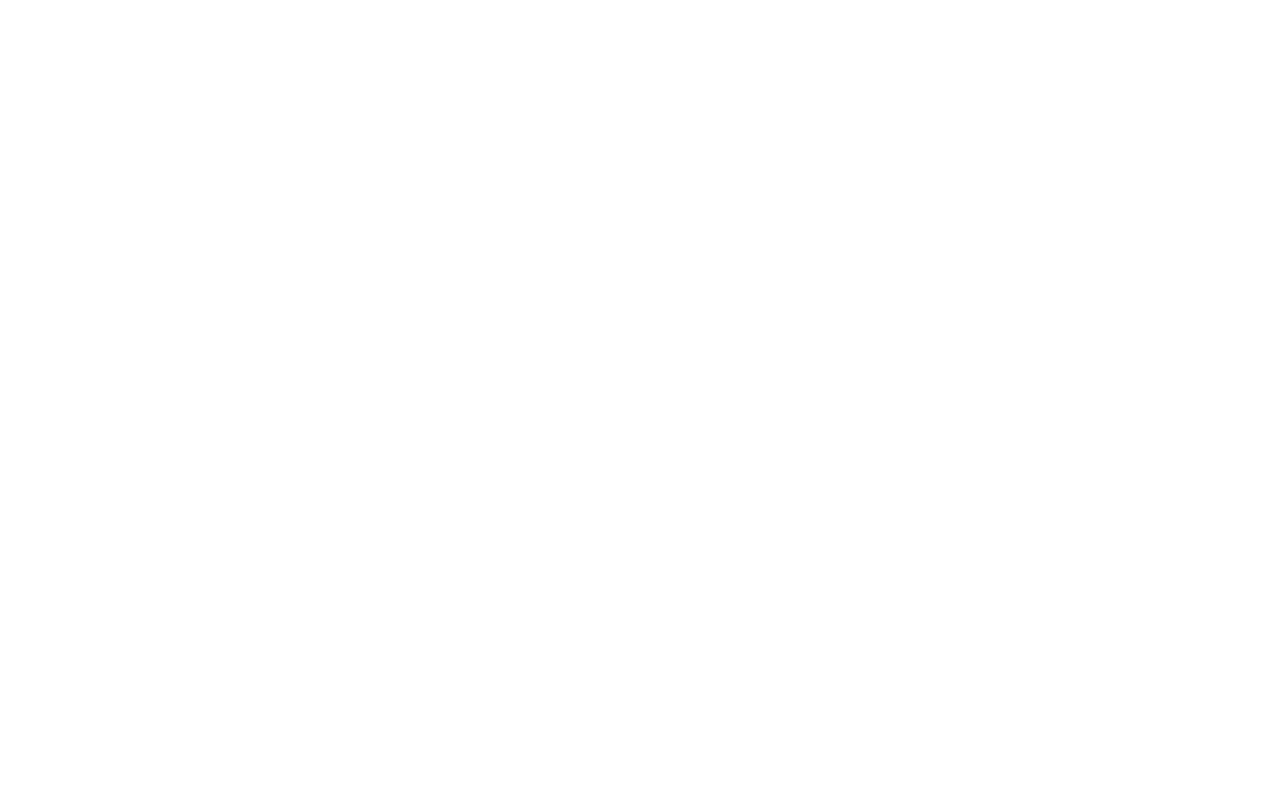
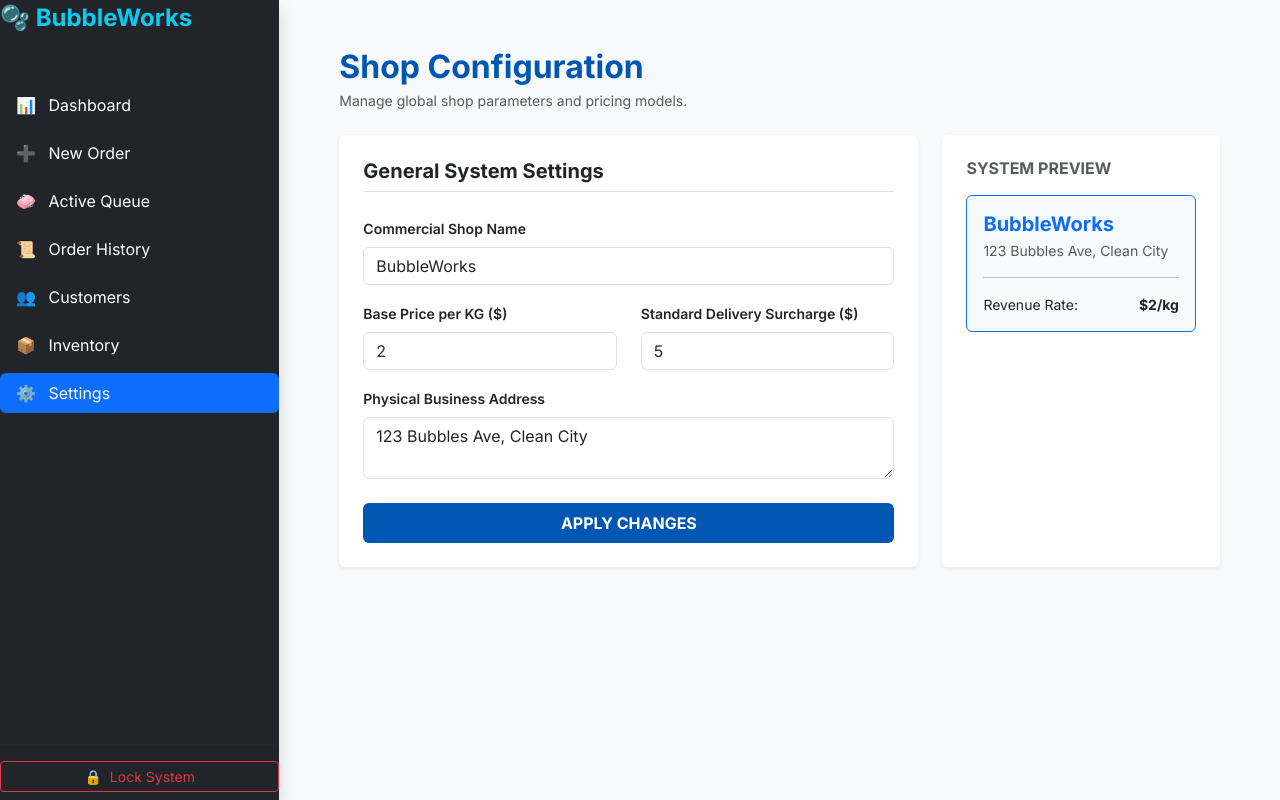
Before and after one commit to JM-P-1200/laundry-system, a React (Vite) app: page /settings in a window 1280 px wide. Before the commit this address had no page. Built offline with nearby package versions, Linux system fonts and the light colour scheme; sample sign-in values are in the browser's storage.

Commit message:
layout framed correction

```diff
--- a/src/App.jsx
+++ b/src/App.jsx
@@ -2,11 +2,11 @@
 import { BrowserRouter as Router, Routes, Route } from 'react-router-dom';
 import { SettingsProvider } from './context/SettingsContext';
 
-// Layouts
+// Layout Imports
 import AdminLayout from './layouts/AdminLayout';
 import PublicLayout from './layouts/PublicLayout';
 
-// Pages
+// Page Imports
 import { Home } from './pages/Home';
 import Dashboard from './pages/Dashboard';
 import NewOrder from './pages/NewOrder';
@@ -16,20 +16,21 @@
 import OrderHistory from './pages/OrderHistory';
 import Login from './pages/Login';
 import TrackOrder from './pages/TrackOrder';
+import Settings from './pages/Settings'; // Ensure this exists
 
 function App() {
   return (
     <SettingsProvider>
       <Router>
         <Routes>
-          {/* GROUP 1: PUBLIC PAGES */}
+          {/* PUBLIC NAVIGATION SHELL */}
           <Route element={<PublicLayout />}>
             <Route path="/" element={<Home />} />
             <Route path="/track" element={<TrackOrder />} />
             <Route path="/login" element={<Login />} />
           </Route>
 
-          {/* GROUP 2: ADMIN PAGES (All Protected by AdminLayout) */}
+          {/* INTERNAL MANAGEMENT SHELL */}
           <Route element={<AdminLayout />}>
             <Route path="/dashboard" element={<Dashboard />} />
             <Route path="/new-order" element={<NewOrder />} />
@@ -37,6 +38,7 @@
             <Route path="/inventory" element={<Inventory />} />
             <Route path="/customers" element={<Customers />} />
             <Route path="/history" element={<OrderHistory />} />
+            <Route path="/settings" element={<Settings />} />
           </Route>
         </Routes>
       </Router>
--- a/src/layouts/AdminLayout.jsx
+++ b/src/layouts/AdminLayout.jsx
@@ -0,0 +1,29 @@
+import React from 'react';
+import { Navigate, Outlet } from 'react-router-dom'; // CRITICAL: Must import Outlet
+import Sidebar from '../components/common/Sidebar';
+
+const AdminLayout = () => {
+  const isAdmin = localStorage.getItem('isAdmin') === 'true';
+
+  // Security Guard: Prevent horizontal scroll by using overflow-x-hidden
+  if (!isAdmin) {
+    return <Navigate to="/login" replace />;
+  }
+
+  return (
+    <div className="d-flex bg-light min-vh-100 overflow-x-hidden">
+      {/* Sidebar: Fixed 280px width to maintain 8pt grid alignment */}
+      <Sidebar />
+
+      {/* Main Content: flex-grow ensures it fills remaining space */}
+      <main className="flex-grow-1 p-4" style={{ minWidth: 0 }}>
+        <div className="container-fluid">
+          {/* THE OUTLET: This is where /dashboard or /inventory appears */}
+          <Outlet />
+        </div>
+      </main>
+    </div>
+  );
+};
+
+export default AdminLayout;
--- a/src/layouts/PublicLayout.jsx
+++ b/src/layouts/PublicLayout.jsx
@@ -8,6 +8,7 @@
     <div className="d-flex flex-column min-vh-100">
       <Navbar />
       <main className="flex-grow-1">
+        {/* Entry point for Home, Login, etc. */}
         <Outlet />
       </main>
       <Footer />
--- a/src/pages/Settings.jsx
+++ b/src/pages/Settings.jsx
@@ -1,9 +1,24 @@
-import React, { useState } from 'react';
+import React, { useState, useEffect } from 'react';
 import { useSettings } from '../context/SettingsContext';
 
 const Settings = () => {
   const { settings, updateSettings } = useSettings();
-  const [formData, setFormData] = useState({ ...settings });
+
+  // CRITICAL: Defensive initialization to prevent White Screen crash
+  const [formData, setFormData] = useState({
+    shopName: '',
+    pricePerKg: 0,
+    currency: '',
+    deliveryFee: 0,
+    address: ''
+  });
+
+  // Sync internal state when context loads
+  useEffect(() => {
+    if (settings) {
+      setFormData({ ...settings });
+    }
+  }, [settings]);
 
   const handleSubmit = (e) => {
     e.preventDefault();
@@ -11,50 +26,57 @@
     alert('Settings updated successfully!');
   };
 
+  // Prevent rendering if settings hasn't loaded to avoid layout shift (CLS)
+  if (!settings) return <div className="p-4 text-muted">Initializing system...</div>;
+
   return (
     <div className="p-4">
-      <h2 className="fw-bold text-brand-blue mb-4">Shop Settings</h2>
+      <header className="mb-4">
+        <h2 className="fw-bold text-brand-blue mb-1">Shop Configuration</h2>
+        <p className="text-muted small">Manage global shop parameters and pricing models.</p>
+      </header>
 
-      <div className="row">
+      <div className="row g-4">
         <div className="col-lg-8">
           <form onSubmit={handleSubmit} className="card border-0 shadow-sm p-4">
-            <h5 className="fw-bold mb-4 border-bottom pb-2">General Configuration</h5>
+            <h5 className="fw-bold mb-4 border-bottom pb-2">General System Settings</h5>
 
             <div className="mb-3">
-              <label className="form-label fw-semibold">Shop Name</label>
+              <label className="form-label fw-semibold small">Commercial Shop Name</label>
               <input
                 type="text"
                 className="form-control"
                 value={formData.shopName}
                 onChange={(e) => setFormData({...formData, shopName: e.target.value})}
+                required
               />
             </div>
 
             <div className="row mb-3">
               <div className="col-md-6">
-                <label className="form-label fw-semibold">Price per KG ({formData.currency})</label>
+                <label className="form-label fw-semibold small">Base Price per KG ({formData.currency})</label>
                 <input
                   type="number"
                   step="0.01"
                   className="form-control"
                   value={formData.pricePerKg}
-                  onChange={(e) => setFormData({...formData, pricePerKg: parseFloat(e.target.value)})}
+                  onChange={(e) => setFormData({...formData, pricePerKg: parseFloat(e.target.value) || 0})}
                 />
               </div>
               <div className="col-md-6">
-                <label className="form-label fw-semibold">Delivery Fee ({formData.currency})</label>
+                <label className="form-label fw-semibold small">Standard Delivery Surcharge ({formData.currency})</label>
                 <input
                   type="number"
                   step="0.1"
                   className="form-control"
                   value={formData.deliveryFee}
-                  onChange={(e) => setFormData({...formData, deliveryFee: parseFloat(e.target.value)})}
+                  onChange={(e) => setFormData({...formData, deliveryFee: parseFloat(e.target.value) || 0})}
                 />
               </div>
             </div>
 
             <div className="mb-4">
-              <label className="form-label fw-semibold">Store Address</label>
+              <label className="form-label fw-semibold small">Physical Business Address</label>
               <textarea
                 className="form-control"
                 rows="2"
@@ -63,20 +85,23 @@
               ></textarea>
             </div>
 
-            <button type="submit" className="btn btn-primary fw-bold px-4">SAVE CHANGES</button>
+            <button type="submit" className="btn btn-primary fw-bold px-4 py-2">
+              APPLY CHANGES
+            </button>
           </form>
         </div>
 
+        {/* Live System Preview */}
         <div className="col-lg-4">
-          <div className="card border-0 bg-light p-4 shadow-sm">
-            <h6 className="fw-bold text-muted text-uppercase small mb-3">Live Preview</h6>
-            <div className="p-3 bg-white rounded border border-primary border-dashed">
-              <h5 className="fw-bold text-primary mb-1">{formData.shopName}</h5>
-              <p className="small text-muted mb-0">{formData.address}</p>
-              <hr />
+          <div className="card border-0 bg-white p-4 shadow-sm h-100">
+            <h6 className="fw-bold text-muted text-uppercase x-small mb-3">System Preview</h6>
+            <div className="p-3 bg-light rounded border border-primary border-dashed">
+              <h5 className="fw-bold text-primary mb-1">{formData.shopName || 'Shop Name'}</h5>
+              <p className="small text-muted mb-0">{formData.address || 'No Address Set'}</p>
+              <hr className="my-3" />
               <div className="d-flex justify-content-between small">
-                <span>Standard Rate:</span>
-                <span className="fw-bold">{formData.currency}{formData.pricePerKg}/kg</span>
+                <span>Revenue Rate:</span>
+                <span className="fw-bold text-dark">{formData.currency}{formData.pricePerKg}/kg</span>
               </div>
             </div>
           </div>
@@ -86,4 +111,4 @@
   );
 };
 
-export default Settings;
+export default Settings; // Ensure this is present!
```
